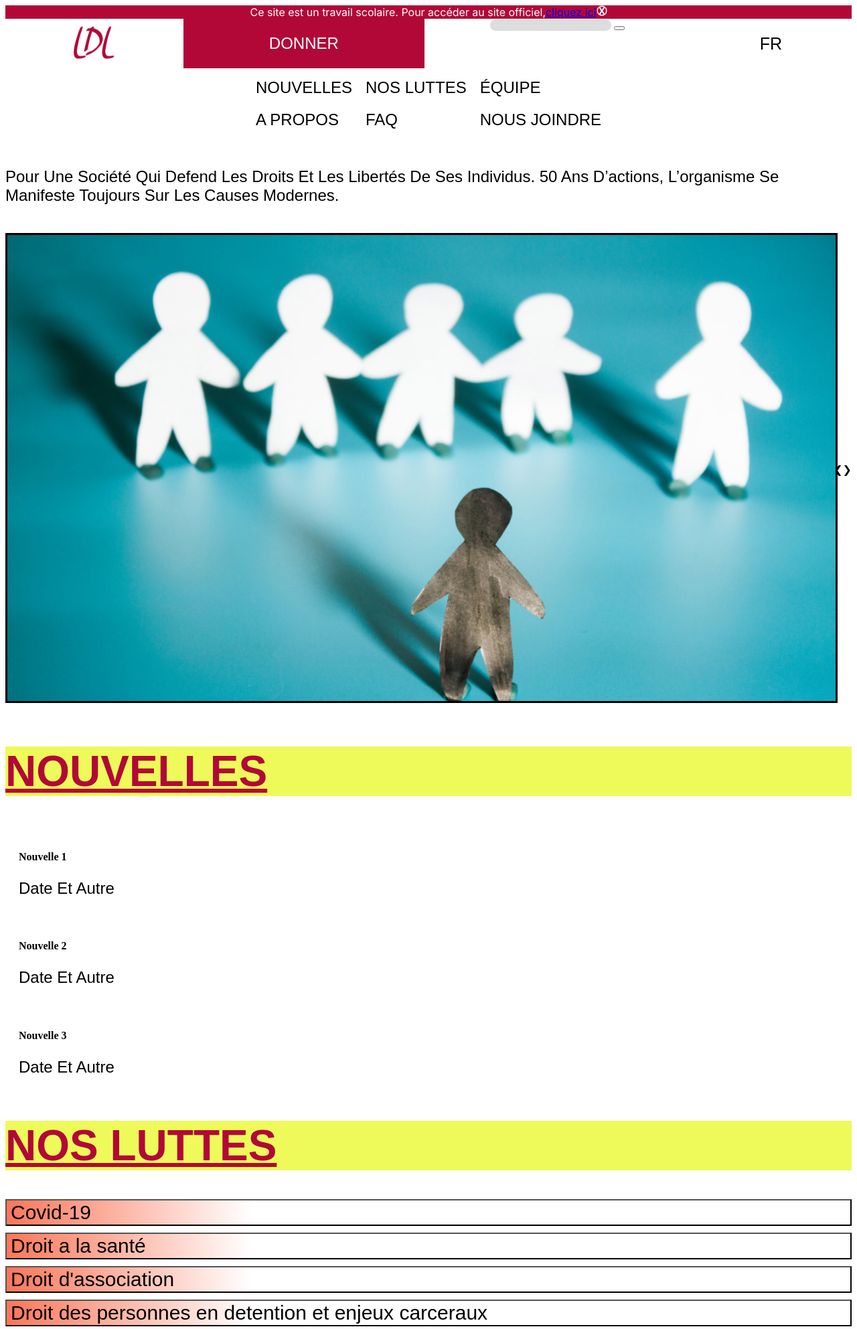
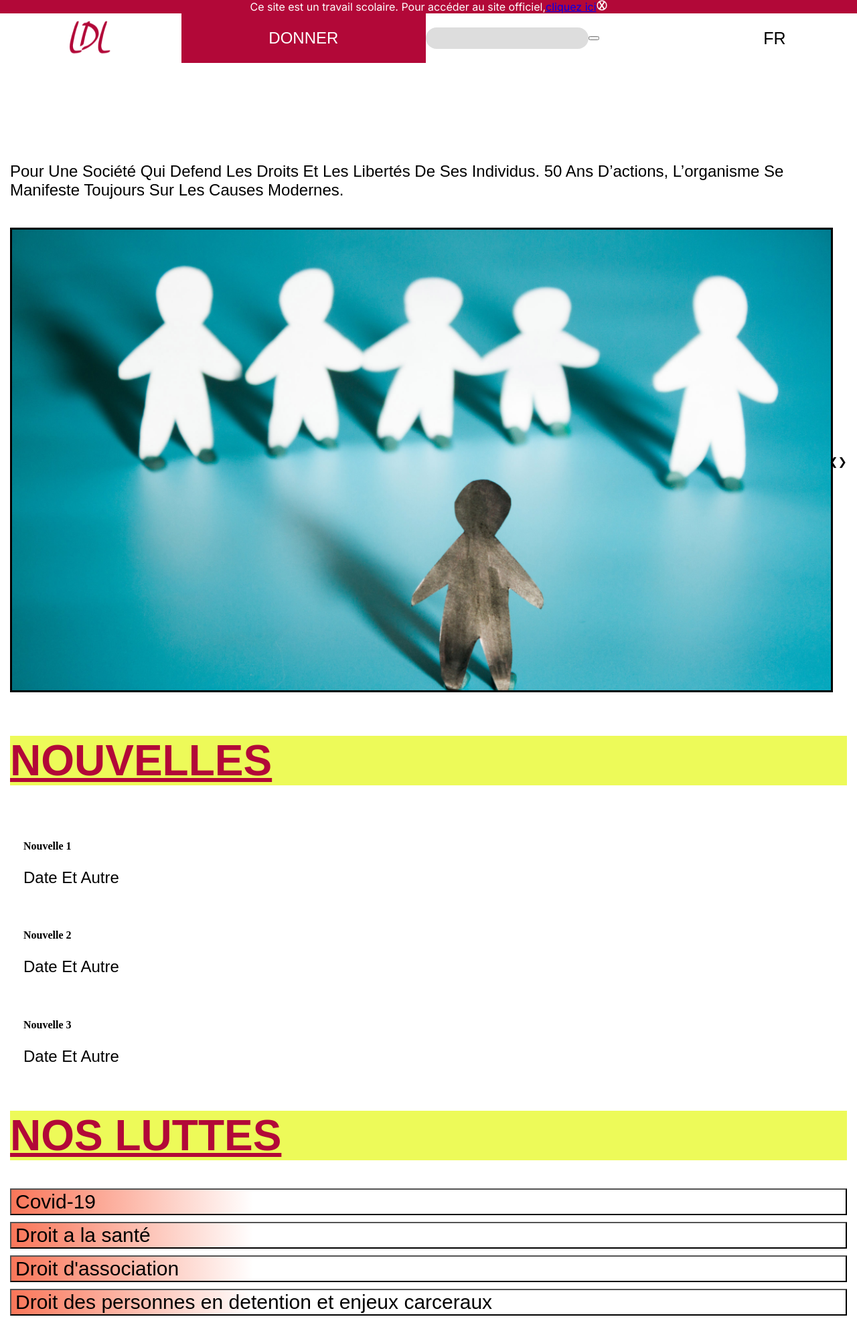
Before and after one commit to samesthumain/droits-et-libertes--la-cuisine, a PHP site: page / in a window 1280 px wide. Shown: the top 1985 px of the page at 67% size. Run offline with PHP 8.4, Linux system fonts and the light colour scheme; some web fonts are replaced.

Commit message:
changements header et main

```diff
--- a/index.html
+++ b/index.html
@@ -62,8 +62,11 @@
             aria-controls="navbarToggleExternalContent"
             aria-expanded="false"
             aria-label="Toggle navigation"-->
-            <img class="hotdog" src="/sources/medias/image/menu_hotdog.png" alt="">
-            <img class="hotdog-retour" src="/sources/medias/image/menu_hotdog_retour.png" alt="">
+            <div class="hotdog-container">
+              <img class="hotdog" src="/sources/medias/image/menu_hotdog.png" alt="">
+              <img class="hotdog-retour display-none" src="/sources/medias/image/menu_hotdog_retour.png" alt="">
+            </div>
+
           <!--/button-->
             <!--span class="navbar-toggler-icon"></span>
           </button>
@@ -80,13 +83,33 @@
       <!--navbar-->
       <div id="mainNav" class="main-navbar">
         <div class="collapse" id="navbarToggleExternalContent">
-          <div class="p-4 nav-menu">
-            <a class="menu-title">NOUVELLES</a>
+          <div class="p-4 nav-menu display-none">
+
+            <div class="container-liens-menu">
+              <a href="#" class="menu-title">NOUVELLES</a>
+            </div>
+            <div class="container-liens-menu">
+              <a href="#" class="menu-title">NOS LUTTES</a>
+            </div>
+            <div class="container-liens-menu">
+              <a href="#" class="menu-title">ÉQUIPE</a>
+            </div>
+            <div class="container-liens-menu">
+              <a href="#" class="menu-title">A PROPOS</a>
+            </div>
+            <div class="container-liens-menu">
+              <a href="#" class="menu-title">FAQ</a>
+            </div>
+            <div class="container-liens-menu">
+              <a href="#" class="menu-title">NOUS JOINDRE</a>
+            </div>
+
+            <!--a class="menu-title">NOUVELLES</a>
             <a class="menu-title">NOS LUTTES</a>
             <a class="menu-title">ÉQUIPE</a>
             <a class="menu-title">A PROPOS</a>
             <a class="menu-title">FAQ</a>
-            <a class="menu-title">NOUS JOINDRE</a>
+            <a class="menu-title">NOUS JOINDRE</a-->
           </div>
         </div>
       </div>
@@ -94,7 +117,7 @@
     </div>
 
     <!--MAIN-->
-    <div>
+    <div class="main">
       <div class="slogan-container">
         <img />
         <p class="slogan-principale">
--- a/style.css
+++ b/style.css
@@ -147,10 +147,18 @@
   /*margin-top: 20px;*/
 }
 
+.container-searchbar {
+  display: flex;
+  align-items: center;
+  /*justify-content: center;*/
+}
+
 .search {
   background-color: rgb(221, 221, 221);
   border-radius: 20px;
   border-style: none;
+  width: 60%;
+  height: 30px;
 }
 
 .full-header {
@@ -168,19 +176,27 @@
 }
 .main-navbar .menu-title {
   margin: 10px;
+  color: white;
+  text-decoration: none;
 }
 
 .container-searchbar {
   grid-area: searchbar;
 }
 
+.hotdog-container {
+  display: flex;
+  justify-content: center;
+}
+
 .hotdog {
   grid-area: hotdog;
+  width: 50px;
 }
 
 .hotdog-retour {
-  display: none;
   grid-area: hotdog;
+  width: 50px;
 }
 
 /*.header-row-2{
@@ -188,8 +204,24 @@
     justify-content: space-around;
 }*/
 .nav-menu {
+  grid-template-columns: auto auto auto;
+}
+
+.container-liens-menu {
+  display: flex;
+  justify-content: center;
+}
+
+.display-none {
   display: none;
-  grid-template-columns: auto auto auto;
+}
+
+.display-grid {
+  display: grid;
+}
+
+.display-block {
+  display: inline;
 }
 
 @media screen and (min-width: 834px) {
@@ -306,6 +338,14 @@ p, .p {
   font-family: "Inter", sans-serif;
   font-size: 16px;
   color: #ffffff;
+}
+
+body {
+  margin: 0;
+}
+
+.main {
+  margin: 0 15px;
 }
 
 .nouvelles-title {
--- a/style.scss
+++ b/style.scss
@@ -50,6 +50,14 @@
     font-family: "Inter", sans-serif;
     font-size: 16px;
     color:variables.$blanc;
+}
+
+body{
+    margin: 0;
+}
+
+.main{
+    margin: 0 15px;
 }
 
 //HEADER
```
Also changed, not shown: partials-scss/_header.scss (+34 -2 lines), 1 other file.
